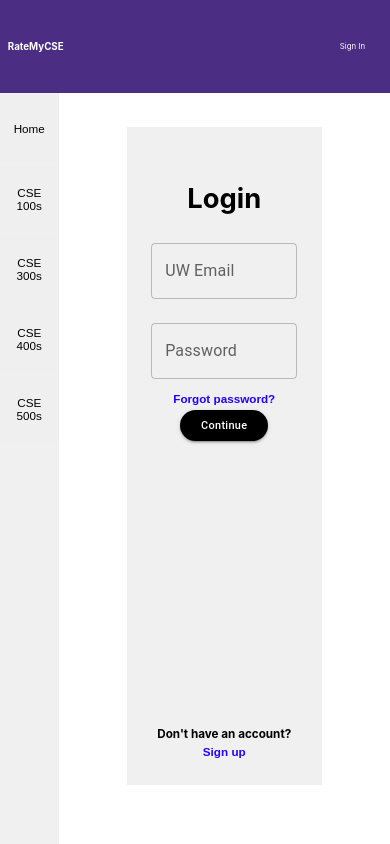
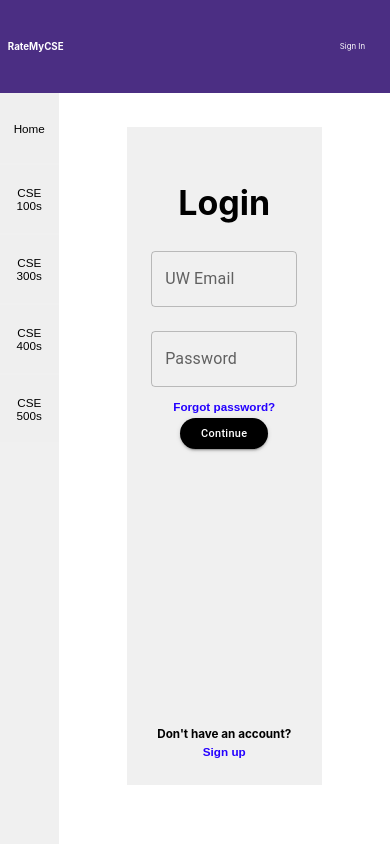
Before and after one commit to twang7310/rate-my-cse, a React (Create React App) app in the folder app/: page /login in a window 390 px wide. Built offline with nearby package versions, Linux system fonts and the light colour scheme.

Commit message:
Header can be bigger

```diff
--- a/app/src/Login/Login.css
+++ b/app/src/Login/Login.css
@@ -28,7 +28,7 @@
 
 .loginpage h1, .signuppage h1 {
   font-weight: 700;
-  font-size: clamp(1px, 34px, 7vw);
+  font-size: clamp(1px, 34px, 9vw);
   margin-top: 6.6vh;
   margin-bottom: 6%;
   user-select: none;
```
